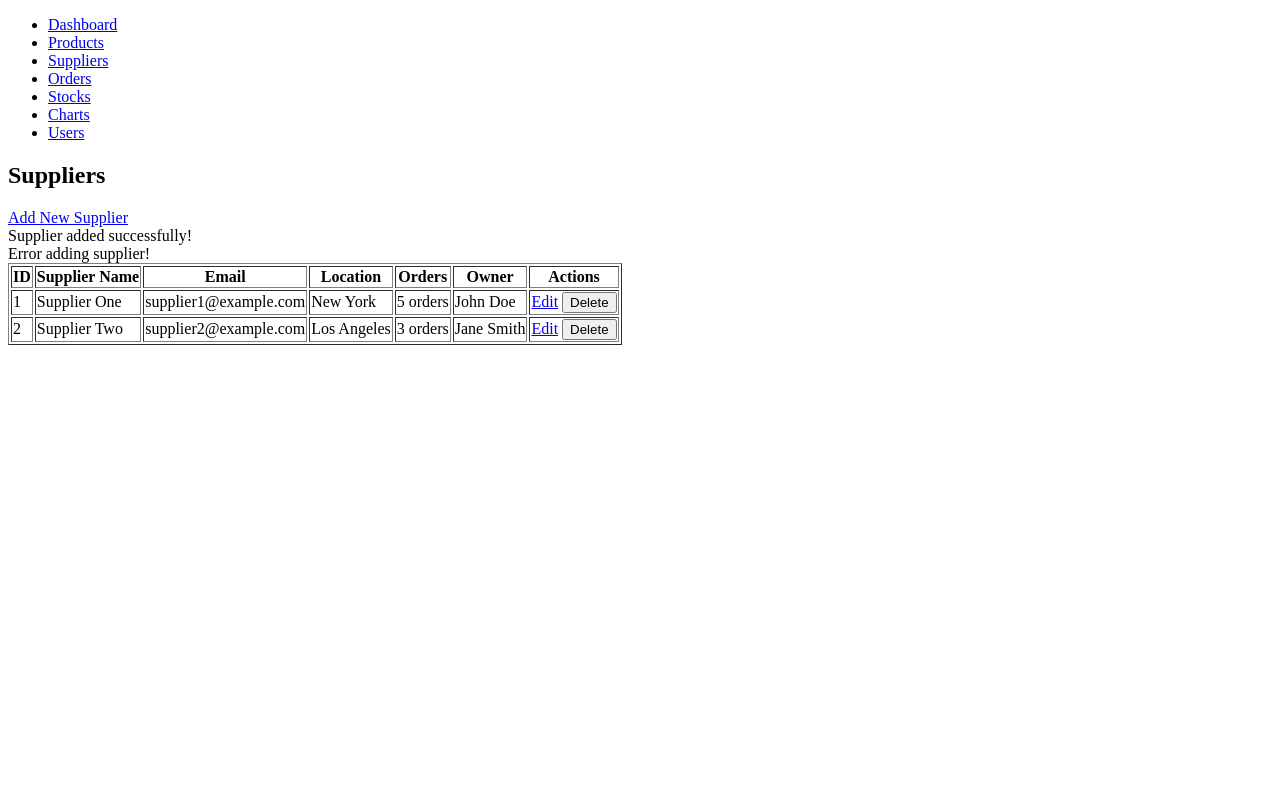
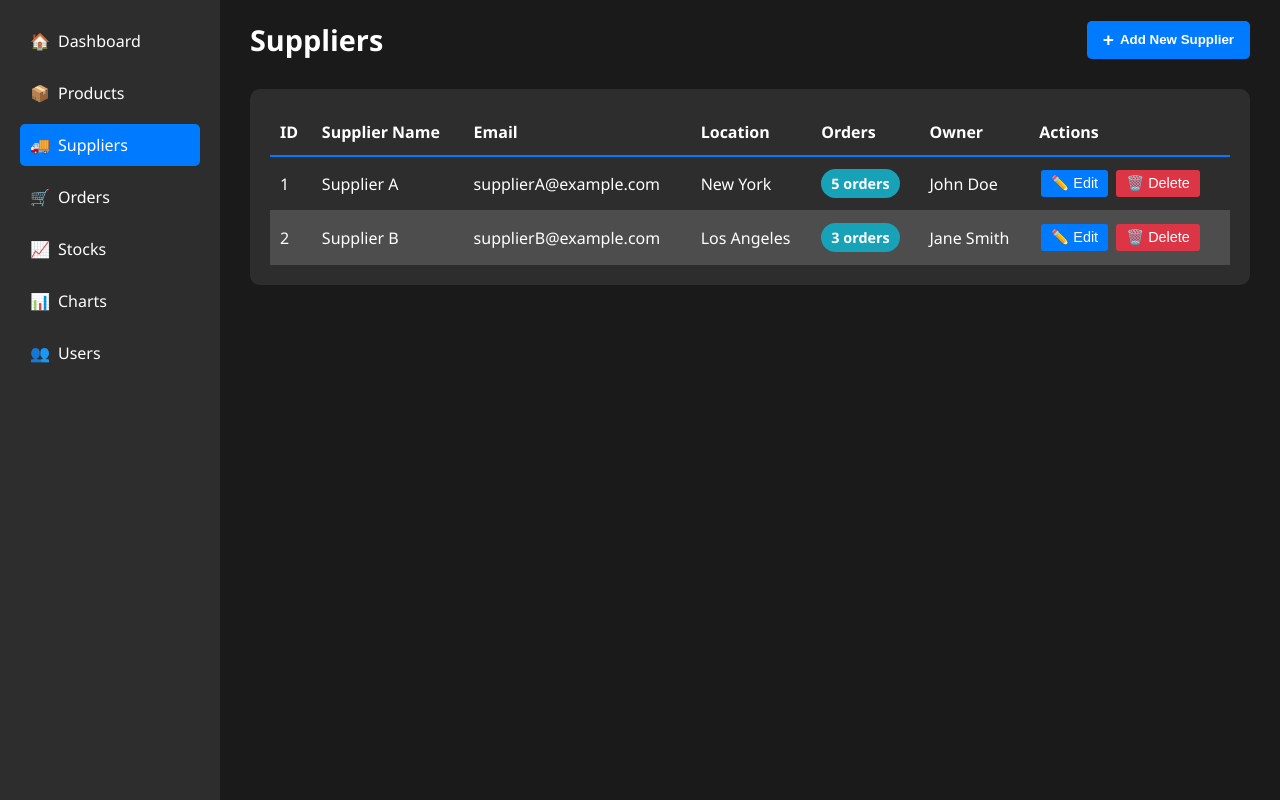
Before and after one commit to maha-shweta/Inventory_Management_System, a plain HTML site: page suppliers.html in a window 1280 px wide. Drawn offline with Linux system fonts and the light colour scheme.

Commit message:
Update suppliers.html

```diff
--- a/suppliers.html
+++ b/suppliers.html
@@ -1,43 +1,250 @@
 <!DOCTYPE html>
 <html lang="en">
 <head>
-    <meta charset="UTF-8">
-    <meta name="viewport" content="width=device-width, initial-scale=1.0">
+  <meta charset="UTF-8" />
+  <meta name="viewport" content="width=device-width, initial-scale=1" />
   <title>Suppliers - Inventory Management System</title>
+  <style>
+    /* Reset */
+    * {
+      box-sizing: border-box;
+      margin: 0;
+      padding: 0;
+    }
+    body {
+      background-color: #1a1a1a;
+      color: #fff;
+      font-family: 'Segoe UI', Tahoma, Geneva, Verdana, sans-serif;
+      min-height: 100vh;
+      display: flex;
+      height: 100vh;
+      overflow: hidden;
+    }
+    a {
+      color: inherit;
+      text-decoration: none;
+    }
+    a:hover {
+      text-decoration: underline;
+    }
+
+    /* Sidebar */
+    .sidebar {
+      background-color: #2d2d2d;
+      width: 220px;
+      padding: 20px;
+      display: flex;
+      flex-direction: column;
+      gap: 10px;
+      overflow-y: auto;
+      user-select: none;
+    }
+    .nav-link {
+      color: #fff;
+      padding: 10px;
+      border-radius: 5px;
+      cursor: pointer;
+      transition: background-color 0.3s ease;
+      display: flex;
+      align-items: center;
+      gap: 8px;
+    }
+    .nav-link:hover,
+    .nav-link.active {
+      background-color: #007bff;
+      color: #fff;
+    }
+
+    /* Main content */
+    .main-content {
+      flex: 1;
+      padding: 20px 30px;
+      overflow-y: auto;
+    }
+    .header {
+      display: flex;
+      justify-content: space-between;
+      align-items: center;
+      margin-bottom: 30px;
+    }
+    .header h2 {
+      font-size: 1.8rem;
+      font-weight: 600;
+    }
+    .btn-add {
+      background-color: #007bff;
+      color: #fff;
+      padding: 8px 16px;
+      border-radius: 5px;
+      border: none;
+      font-weight: 600;
+      cursor: pointer;
+      display: flex;
+      align-items: center;
+      gap: 6px;
+      user-select: none;
+      transition: background-color 0.3s ease;
+    }
+    .btn-add:hover {
+      background-color: #0056b3;
+    }
+    .btn-add .icon {
+      font-weight: bold;
+      font-size: 1.2rem;
+    }
+
+    /* Alerts */
+    .alert {
+      padding: 12px 15px;
+      border-radius: 6px;
+      margin-bottom: 20px;
+      font-weight: 600;
+      font-size: 0.95rem;
+      position: relative;
+    }
+    .alert-success {
+      background-color: #4ab468;
+      color: white;
+    }
+    .alert-danger {
+      background-color: #b44a4a;
+      color: white;
+    }
+    .alert button.close-btn {
+      position: absolute;
+      top: 5px;
+      right: 8px;
+      background: none;
+      border: none;
+      color: inherit;
+      font-weight: bold;
+      font-size: 1.2rem;
+      cursor: pointer;
+      user-select: none;
+    }
+
+    /* Suppliers container */
+    .suppliers-container {
+      background-color: #2d2d2d;
+      border-radius: 10px;
+      padding: 20px;
+    }
+    table {
+      width: 100%;
+      border-collapse: collapse;
+      color: #fff;
+    }
+    th, td {
+      padding: 12px 10px;
+      border-bottom: 1px solid #4d4d4d;
+      text-align: left;
+      vertical-align: middle;
+    }
+    thead th {
+      background-color: #2d2d2d;
+      border-bottom: 2px solid #007bff;
+    }
+    tbody tr:nth-child(even) {
+      background-color: #4d4d4d;
+    }
+    tbody tr:hover {
+      background-color: #3a3a3a;
+    }
+
+    /* Badges */
+    .badge {
+      font-size: 0.9rem;
+      padding: 5px 10px;
+      border-radius: 15px;
+      display: inline-block;
+      min-width: 70px;
+      text-align: center;
+      font-weight: 600;
+      user-select: none;
+      background-color: #17a2b8;
+      color: #fff;
+    }
+
+    /* Buttons */
+    .btn-action {
+      padding: 5px 10px;
+      margin: 0 2px;
+      border-radius: 3px;
+      font-size: 0.9rem;
+      cursor: pointer;
+      border: none;
+      display: inline-flex;
+      align-items: center;
+      gap: 6px;
+      user-select: none;
+      transition: background-color 0.3s ease;
+    }
+    .btn-edit {
+      background-color: #007bff;
+      color: #fff;
+    }
+    .btn-edit:hover {
+      background-color: #0056b3;
+    }
+    .btn-delete {
+      background-color: #dc3545;
+      color: #fff;
+    }
+    .btn-delete:hover {
+      background-color: #a52a2a;
+    }
+
+    /* Icons */
+    .icon {
+      font-style: normal;
+      font-weight: bold;
+      font-size: 1.1rem;
+      user-select: none;
+    }
+
+    /* Responsive */
+    @media (max-width: 700px) {
+      .header {
+        flex-direction: column;
+        gap: 15px;
+      }
+      .btn-add {
+        width: 100%;
+        justify-content: center;
+      }
+    }
+  </style>
 </head>
 <body>
-    <div>
-        <div>
-            <!-- Sidebar (Placeholder) -->
-            <ul>
-                <li><a href="#">Dashboard</a></li>
-                <li><a href="#">Products</a></li>
-                <li><a href="#">Suppliers</a></li>
-                <li><a href="#">Orders</a></li>
-                <li><a href="#">Stocks</a></li>
-                <li><a href="#">Charts</a></li>
-                <li><a href="#">Users</a></li>
-            </ul>
+
+  <nav class="sidebar" aria-label="Main navigation">
+    <a href="#" class="nav-link"><span>🏠</span> Dashboard</a>
+    <a href="#" class="nav-link"><span>📦</span> Products</a>
+    <a href="#" class="nav-link active"><span>🚚</span> Suppliers</a>
+    <a href="#" class="nav-link"><span>🛒</span> Orders</a>
+    <a href="#" class="nav-link"><span>📈</span> Stocks</a>
+    <a href="#" class="nav-link"><span>📊</span> Charts</a>
+    <a href="#" class="nav-link"><span>👥</span> Users</a>
+  </nav>
+
+  <main class="main-content">
+    <div class="header">
+      <h2>Suppliers</h2>
+      <button class="btn-add"><span class="icon">+</span> Add New Supplier</button>
     </div>
 
-        <!-- Main Content -->
-        <div>
-            <div>
-                <h2>Suppliers</h2>
-                <a href="#">Add New Supplier</a>
+    <!-- Alert placeholders -->
+    <div id="alertSuccess" class="alert alert-success" style="display:none;">
+      Success message here.
+      <button class="close-btn" onclick="document.getElementById('alertSuccess').style.display='none'">&times;</button>
+    </div>
+    <div id="alertError" class="alert alert-danger" style="display:none;">
+      Error message here.
+      <button class="close-btn" onclick="document.getElementById('alertError').style.display='none'">&times;</button>
     </div>
 
-            <div>
-                <div>
-                    Supplier added successfully!
-                </div>
-
-                <div>
-                    Error adding supplier!
-                </div>
-
-                <div>
-                    <table border="1">
+    <div class="suppliers-container">
+      <table>
         <thead>
           <tr>
             <th>ID</th>
@@ -50,41 +257,36 @@
           </tr>
         </thead>
         <tbody>
+          <!-- Example static rows -->
           <tr>
             <td>1</td>
-                                <td>Supplier One</td>
-                                <td>supplier1@example.com</td>
+            <td>Supplier A</td>
+            <td>supplierA@example.com</td>
             <td>New York</td>
-                                <td>5 orders</td>
+            <td><span class="badge">5 orders</span></td>
             <td>John Doe</td>
             <td>
-                                    <a href="#">Edit</a>
-                                    <form action="#" method="POST" style="display:inline;">
-                                        <input type="hidden" name="id" value="1">
-                                        <button type="submit" onclick="return confirm('Are you sure you want to delete this supplier? This action cannot be undone.')">Delete</button>
-                                    </form>
+              <button class="btn-action btn-edit" onclick="alert('Edit Supplier 1 (implement functionality)')">✏️ Edit</button>
+              <button class="btn-action btn-delete" onclick="confirm('Are you sure to delete Supplier 1?') && alert('Deleted (implement)')">🗑️ Delete</button>
             </td>
           </tr>
           <tr>
             <td>2</td>
-                                <td>Supplier Two</td>
-                                <td>supplier2@example.com</td>
+            <td>Supplier B</td>
+            <td>supplierB@example.com</td>
             <td>Los Angeles</td>
-                                <td>3 orders</td>
+            <td><span class="badge">3 orders</span></td>
             <td>Jane Smith</td>
             <td>
-                                    <a href="#">Edit</a>
-                                    <form action="#" method="POST" style="display:inline;">
-                                        <input type="hidden" name="id" value="2">
-                                        <button type="submit" onclick="return confirm('Are you sure you want to delete this supplier? This action cannot be undone.')">Delete</button>
-                                    </form>
+              <button class="btn-action btn-edit" onclick="alert('Edit Supplier 2 (implement functionality)')">✏️ Edit</button>
+              <button class="btn-action btn-delete" onclick="confirm('Are you sure to delete Supplier 2?') && alert('Deleted (implement)')">🗑️ Delete</button>
             </td>
           </tr>
+          <!-- Add more rows as needed -->
         </tbody>
       </table>
     </div>
-            </div>
-        </div>
-    </div>
+  </main>
+
 </body>
 </html>
```
Lines whose indentation alone changed are shown as unchanged.
